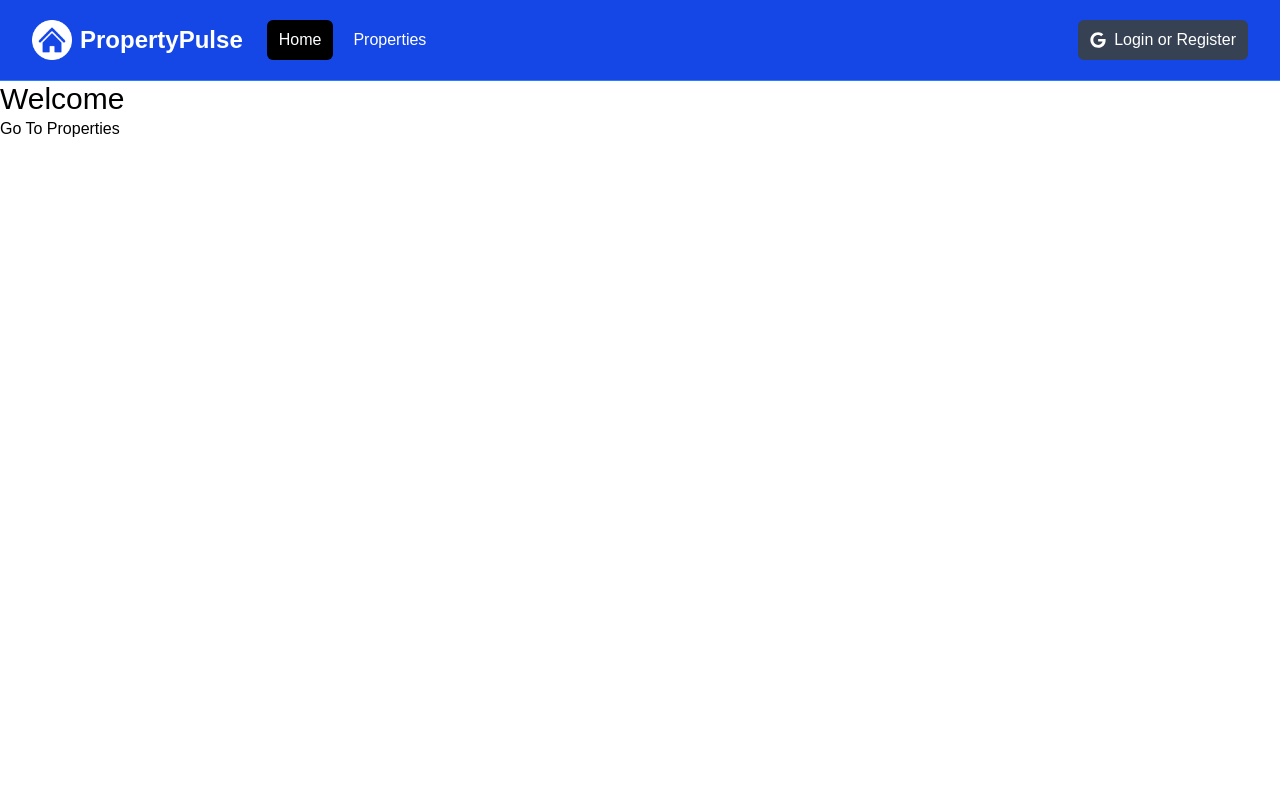
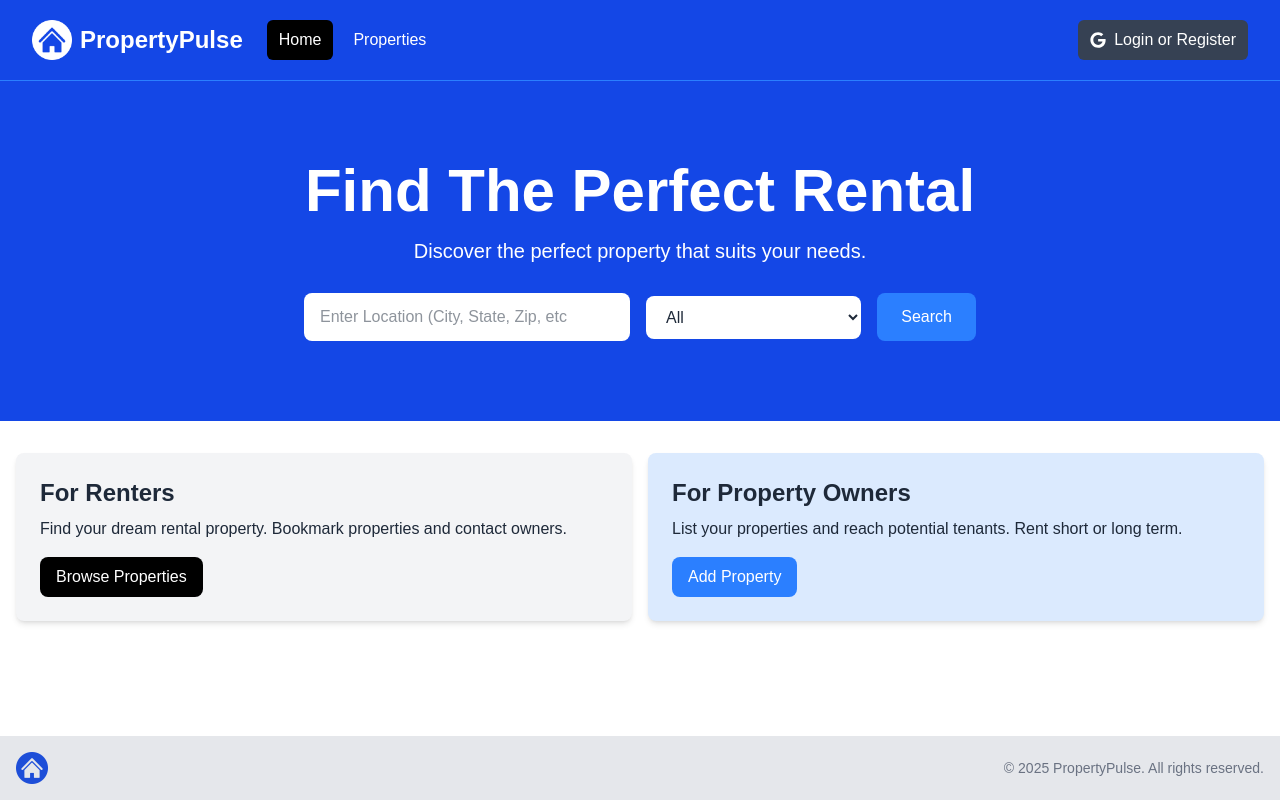
Before and after one commit to oluwakemi-dada/property-pulse, a Next.js app: page / in a window 1280 px wide. Built offline with nearby package versions, Linux system fonts and the light colour scheme.

Commit message:
feat: homepage components and footer

```diff
--- a/app/layout.tsx
+++ b/app/layout.tsx
@@ -1,5 +1,6 @@
 import { ReactNode } from 'react';
 import Navbar from '@/components/Navbar/Navbar';
+import Footer from '@/components/Footer';
 import '@/assets/styles/globals.css';
 
 export const metadata = {
@@ -13,7 +14,8 @@
     <html>
       <body>
         <Navbar />
-        <main>{children}</main>
+        <main className='mb-36'>{children}</main>
+        <Footer />
       </body>
     </html>
   );
--- a/app/page.tsx
+++ b/app/page.tsx
@@ -1,11 +1,12 @@
-import Link from 'next/link';
+import Hero from '@/components/Hero';
+import InfoBoxes from '@/components/InfoBoxes';
 
 const HomePage = () => {
   return (
-    <div>
-      <h1 className="text-3xl">Welcome</h1>
-      <Link href="/properties">Go To Properties</Link>
-    </div>
+    <>
+      <Hero />
+      <InfoBoxes />
+    </>
   );
 };
 
--- /dev/null
+++ b/components/Footer.tsx
@@ -0,0 +1,24 @@
+import Image from 'next/image';
+import logo from '@/assets/images/logo.png';
+
+const Footer = () => {
+  const currentYear = new Date().getFullYear();
+
+  return (
+    <footer className="fixed left-0 bottom-0 w-full bg-gray-200 py-4">
+      <div className="container mx-auto flex flex-col items-center justify-between px-4 md:flex-row">
+        <div className="mb-4 md:mb-0">
+          <Image src={logo} alt="Logo" className="h-8 w-auto" />
+        </div>
+
+        <div>
+          <p className="mt-2 text-sm text-gray-500 md:mt-0">
+            &copy; {currentYear} PropertyPulse. All rights reserved.
+          </p>
+        </div>
+      </div>
+    </footer>
+  );
+};
+
+export default Footer;
--- /dev/null
+++ b/components/Hero.tsx
@@ -0,0 +1,56 @@
+const Hero = () => {
+  return (
+    <section className="mb-4 bg-blue-700 py-20">
+      <div className="mx-auto flex max-w-7xl flex-col items-center px-4 sm:px-6 lg:px-8">
+        <div className="text-center">
+          <h1 className="text-4xl font-extrabold text-white sm:text-5xl md:text-6xl">
+            Find The Perfect Rental
+          </h1>
+          <p className="my-4 text-xl text-white">
+            Discover the perfect property that suits your needs.
+          </p>
+        </div>
+
+        <form className="mx-auto mt-3 flex w-full max-w-2xl flex-col items-center md:flex-row">
+          <div className="mb-4 w-full md:mb-0 md:w-3/5 md:pr-2">
+            <label htmlFor="location" className="sr-only">
+              Location
+            </label>
+            <input
+              type="text"
+              id="location"
+              placeholder="Enter Location (City, State, Zip, etc"
+              className="w-full rounded-lg bg-white px-4 py-3 text-gray-800 focus:ring focus:ring-blue-500 focus:outline-none"
+            />
+          </div>
+          <div className="w-full md:w-2/5 md:pl-2">
+            <label htmlFor="property-type" className="sr-only">
+              Property Type
+            </label>
+            <select
+              id="property-type"
+              className="w-full rounded-lg bg-white px-4 py-3 text-gray-800 focus:ring focus:ring-blue-500 focus:outline-none"
+            >
+              <option value="All">All</option>
+              <option value="Apartment">Apartment</option>
+              <option value="Studio">Studio</option>
+              <option value="Condo">Condo</option>
+              <option value="House">House</option>
+              <option value="Cabin Or Cottage">Cabin or Cottage</option>
+              <option value="Loft">Loft</option>
+              <option value="Room">Room</option>
+              <option value="Other">Other</option>
+            </select>
+          </div>
+          <button
+            type="submit"
+            className="mt-4 w-full rounded-lg bg-blue-500 px-6 py-3 text-white hover:bg-blue-600 focus:ring focus:ring-blue-500 focus:outline-none md:mt-0 md:ml-4 md:w-auto"
+          >
+            Search
+          </button>
+        </form>
+      </div>
+    </section>
+  );
+};
+export default Hero;
--- /dev/null
+++ b/components/InfoBox.tsx
@@ -0,0 +1,36 @@
+import Link from 'next/link';
+import { ReactNode } from 'react';
+
+type InfoBoxProps = {
+  heading: string;
+  backgroundColor: string;
+  textColor?: string;
+  buttonInfo: {
+    text: string;
+    link: string;
+    backgroundColor: string;
+  };
+  children: ReactNode;
+};
+
+const InfoBox = ({
+  heading,
+  backgroundColor = 'bg-gray-100',
+  textColor = 'text-gray-800',
+  buttonInfo,
+  children,
+}: InfoBoxProps) => {
+  return (
+    <div className={`${backgroundColor} rounded-lg p-6 shadow-md`}>
+      <h2 className={`${textColor} text-2xl font-bold`}>{heading}</h2>
+      <p className={`${textColor} mt-2 mb-4`}>{children}</p>
+      <Link
+        href={buttonInfo.link}
+        className={`inline-block ${buttonInfo.backgroundColor} rounded-lg px-4 py-2 text-white hover:opacity-80`}
+      >
+        {buttonInfo.text}
+      </Link>
+    </div>
+  );
+};
+export default InfoBox;
--- /dev/null
+++ b/components/InfoBoxes.tsx
@@ -0,0 +1,37 @@
+import InfoBox from './InfoBox';
+
+const InfoBoxes = () => {
+  return (
+    <section>
+      <div className="container-xl m-auto lg:container">
+        <div className="grid grid-cols-1 gap-4 rounded-lg p-4 md:grid-cols-2">
+          <InfoBox
+            heading="For Renters"
+            backgroundColor="bg-gray-100"
+            buttonInfo={{
+              text: 'Browse Properties',
+              link: '/properties',
+              backgroundColor: 'bg-black',
+            }}
+          >
+            Find your dream rental property. Bookmark properties and contact
+            owners.
+          </InfoBox>
+          <InfoBox
+            heading="For Property Owners"
+            backgroundColor="bg-blue-100"
+            buttonInfo={{
+              text: 'Add Property',
+              link: '/properties/add',
+              backgroundColor: 'bg-blue-500',
+            }}
+          >
+            List your properties and reach potential tenants. Rent short or long
+            term.
+          </InfoBox>
+        </div>
+      </div>
+    </section>
+  );
+};
+export default InfoBoxes;
```
